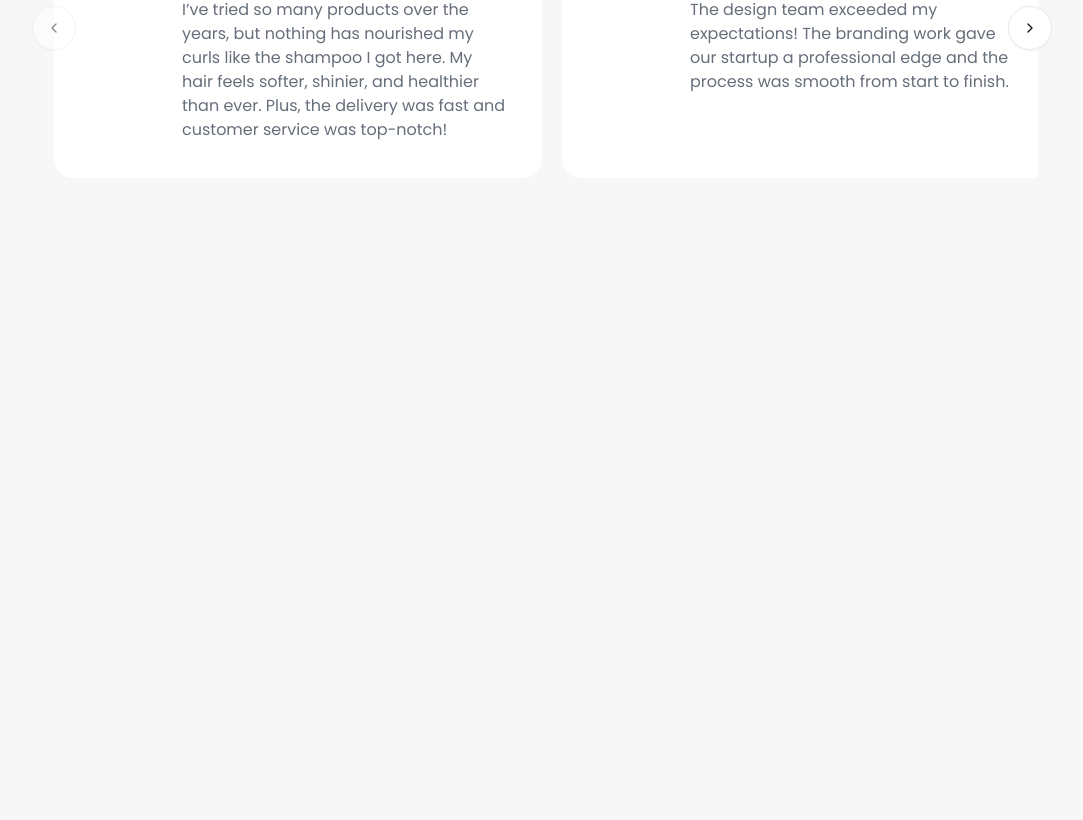
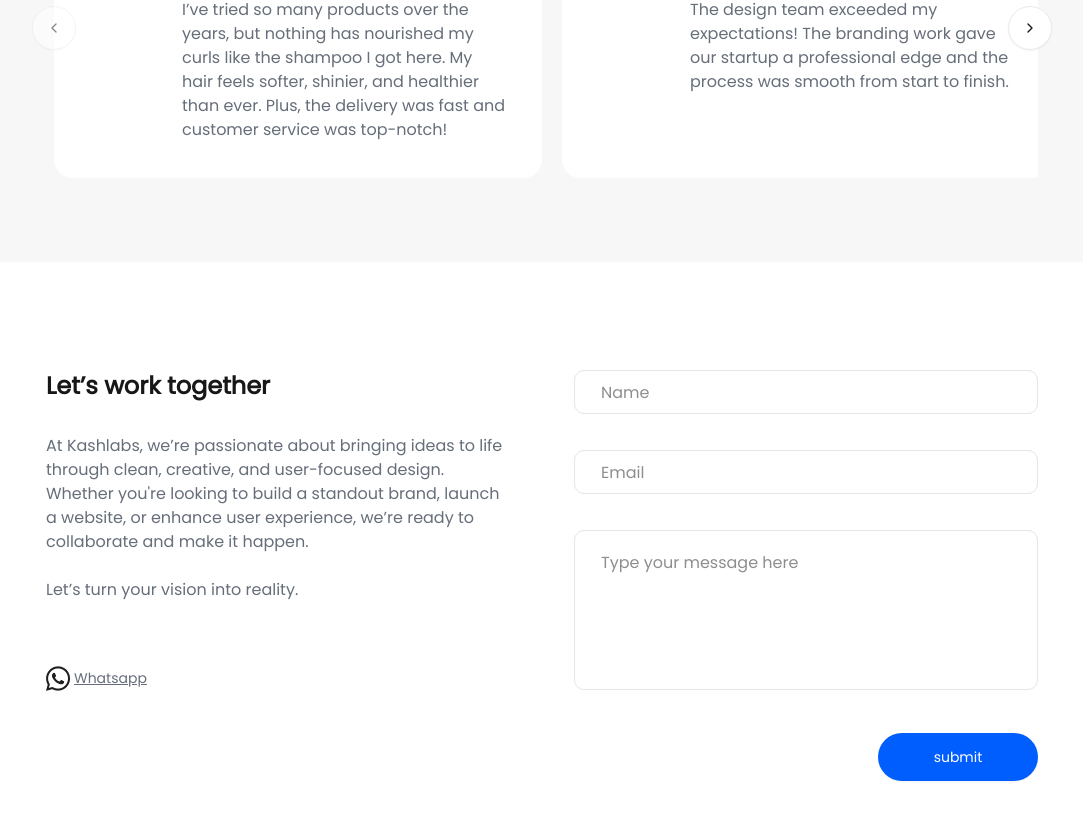
Before and after one commit to chapter-codes/kash-labs, a Next.js app: page / in a window 1280 px wide. Shown: the part 3958-4778 px from the top of the page, without its empty margins (98-1181 px from the left). Before the commit the page ends 4184 px from the top, so only its background shows below. Built offline with nearby package versions, Linux system fonts and the light colour scheme.

Commit message:
added the contact section

```diff
--- a/app/globals.css
+++ b/app/globals.css
@@ -12,7 +12,7 @@
   --card-hover-border:#E9E9E9;
   --foreground:#1E1E1E;
   --btn-outline-border:#1F1F1F;
-  --btn-outline-foreground:#1E1E1E;
+  --bg-3:#ffffff;
   --hero-background:#E6E6E6;
   --card-border-stroke:#E9E9E9;
   --tag-bg:#005EFF10;
@@ -67,7 +67,7 @@
   --card-hover-border:#383535;
   --card-bg:#242424;
   --btn-outline-border:#FFFFFF;
-  --btn-outline-foreground:#ffffff;
+  --bg-3:#1E1E1E;
   --hero-background: #1E1E1E;
   --card-border-stroke:#383535;
   --tag-bg:#82B0FF10;
@@ -160,6 +160,7 @@
   --color-card-hover-bg: var(--card-hover-bg  );
   --color-card-hover-border: var(--card-hover-border );
   --color-view-project-bg: var(--view-project-bg );
+  --color-bg-3: var(--bg-3 );
 
 
   /* fonts */
--- a/app/page.tsx
+++ b/app/page.tsx
@@ -1,4 +1,5 @@
 import Hero from "@/components/home/server/Hero";
+import LetsWorkTogether from "@/components/home/server/LetsWorkTogether";
 import MyDesignPrinciples from "@/components/home/server/MyDesignPrinciples";
 import MyPortfolio from "@/components/home/server/MyPortfolio";
 import MySkills from "@/components/home/server/MySkills";
@@ -13,6 +14,7 @@ export default function Portfolio() {
       <MyPortfolio />
       <MyDesignPrinciples />
       <Testimonial />
+      <LetsWorkTogether />
     </>
   );
 }
--- /dev/null
+++ b/components/home/action.ts
@@ -0,0 +1,30 @@
+"use server";
+import { ContactFormSchema } from "./schema";
+import type { ContactFormstate } from "./types";
+
+
+
+
+export const handleContactForm = async (
+  _prevState: ContactFormstate,
+  formData: FormData
+) => {
+  console.log('entries', Object.entries(formData));
+  const name = String(formData.get("name") || "");
+  const email = String(formData.get("email") || "");
+  const message = String(formData.get("message") || "");
+
+  const result = ContactFormSchema.safeParse({ name, email, message });
+  if (result.success) {
+    console.log("success", result.data);
+
+    return { success: true, error: {} };
+  } else {
+    const error: ContactFormstate["error"] = {};
+    result.error.issues.forEach((issue) => {
+      const key = issue.path[0] as keyof ContactFormstate["error"];
+      error[key] = issue.message;
+    });
+    return { name, email, message, success: false, error };
+  }
+};
--- /dev/null
+++ b/components/home/client/contactForm.tsx
@@ -0,0 +1,79 @@
+"use client";
+import { Button } from "@/components/ui/button";
+import { useActionState } from "react";
+import type { ContactFormstate } from "../types";
+import { LoaderCircle } from "lucide-react";
+
+type ContactFormType = {
+  action: (
+    prevState: ContactFormstate,
+    formData: FormData
+  ) => Promise<typeof initialState>;
+};
+
+export const initialState: ContactFormstate = {
+  success: false,
+  error: {},
+};
+
+export default function contactForm({
+  action: handleContactForm,
+}: ContactFormType) {
+  const [state, action, pending] = useActionState(
+    handleContactForm,
+    initialState
+  );
+
+  return (
+    <form
+      action={action}
+      className="basis-1/2 flex flex-col gap-5 max-w-[600px]"
+      autoComplete="off"
+    >
+      <label htmlFor="name">
+        <input
+          type="text"
+          name="name"
+          placeholder="Name"
+          id="name"
+          className="h-11 w-full border rounded-lg pl-6.5"
+          defaultValue={state.name || ""}
+          required
+        />
+        <p className="text-sm text-red-400 py-2">
+          {state.error?.name ? state.error?.name + "*" : null}
+        </p>
+      </label>
+      <label htmlFor="email">
+        <input
+          id="email"
+          type="email"
+          placeholder="Email"
+          name="email"
+          defaultValue={state.email || ""}
+          className="h-11 w-full border rounded-lg pl-6.5"
+          required
+        />
+        <p className="text-sm text-red-400 py-2">
+          {state.error?.email ? state.error?.email + "*" : null}
+        </p>
+      </label>
+      <label htmlFor="message">
+        <textarea
+          name="message"
+          id="message"
+          className="h-40 w-full border resize-none rounded-lg pl-6.5 pt-5"
+          placeholder="Type your message here"
+          defaultValue={state.message || ""}
+          required
+        ></textarea>
+        <p className="text-sm text-red-400 py-2">
+          {state.error?.message ? state.error?.message + "*" : null}
+        </p>
+      </label>
+      <Button type="submit" className="self-end">
+        {pending ? <LoaderCircle className="animate-spin w-8" /> : "submit"}
+      </Button>
+    </form>
+  );
+}
--- /dev/null
+++ b/components/home/schema.ts
@@ -0,0 +1,9 @@
+import * as z from "zod";
+
+export const ContactFormSchema = z.object({
+  name: z.string().min(2, { error: "Name must be at least 2 characters long" }),
+  email: z.email({ error: "Invalid email address" }),
+  message: z
+    .string()
+    .min(10, { error: "Message must be at least 10 characters long" }),
+});
--- /dev/null
+++ b/components/home/server/LetsWorkTogether.tsx
@@ -0,0 +1,41 @@
+import CustomDiv from "@/components/common/CustomDiv";
+import Section from "@/components/common/Section";
+import ContactForm from "@/components/home/client/contactForm";
+import Image from 'next/image'
+import Link from "next/link";
+
+// action
+import { handleContactForm } from "../action";
+
+export default async function LetsWorkTogether() {
+  return (
+    <div className="bg-bg-3 py-[4.25rem] mt-19">
+      <CustomDiv style="flex  md:gap-16">
+        <div className="basis-1/2 ">
+          <Section title="Let’s work together" description="" style="my-0!" />
+          <p className="text-secondary-foreground mt-8">
+            At Kashlabs, we’re passionate about bringing ideas to life through
+            clean, creative, and user-focused design. Whether you're looking to
+            build a standout brand, launch a website, or enhance user
+            experience, we’re ready to collaborate and make it happen.
+          </p>
+          <p className="text-secondary-foreground mt-6">
+            Let’s turn your vision into reality.
+          </p>
+
+          <div className="flex gap-1 items-center mt-16">
+            <Image
+              src="/icons/whatsapp.png"
+              height={24}
+              width={24}
+              alt="whatsapp logo"
+              className="w-6 h-auto "
+            />
+            <Link href="https%3A%2F%2Fwa.me%2F2348093757442" className="text-sm text-secondary-foreground underline capitalize">whatsapp</Link>
+          </div>
+        </div>
+        <ContactForm action={handleContactForm} />
+      </CustomDiv>
+    </div>
+  );
+}
--- a/components/home/server/Testimonial.tsx
+++ b/components/home/server/Testimonial.tsx
@@ -21,7 +21,7 @@ export default function Testimonial() {
       <Carousel>
         <CarouselContent className="relative flex gap-5 p-2 ml-0!">
           {testimonials.map((testimonial, index) => (
-            <article className="self-stretch basis-1/2 shrink-0   bg-card-bg p-9 max-w-[560px] rounded-[18.5px]" key={testimonial.name + index}>
+            <article className="self-stretch md:  basis-1/2 shrink-0   bg-card-bg p-9 max-w-[560px] rounded-[18.5px]" key={testimonial.name + index}>
               <div className="flex gap-3 ">
                 <Image
                   width={80}
--- a/components/home/types.ts
+++ b/components/home/types.ts
@@ -5,3 +5,15 @@ export type Project = {
   description: string;
   link: string;
 };
+
+export type ContactFormstate ={
+  name?: string ;
+  email?: string ;
+  message?: string ;
+    success: boolean;
+    error:{
+      name?: string;
+      email?: string;
+      message?: string;
+    }
+}
--- a/package.json
+++ b/package.json
@@ -17,7 +17,8 @@
     "next": "15.5.3",
     "react": "19.1.0",
     "react-dom": "19.1.0",
-    "tailwind-merge": "^3.3.1"
+    "tailwind-merge": "^3.3.1",
+    "zod": "^4.1.11"
   },
   "devDependencies": {
     "@tailwindcss/postcss": "^4",
```
Also changed, not shown: public/icons/whatsapp.png (added), 1 other file (tests, documents, lock files or other folders).
